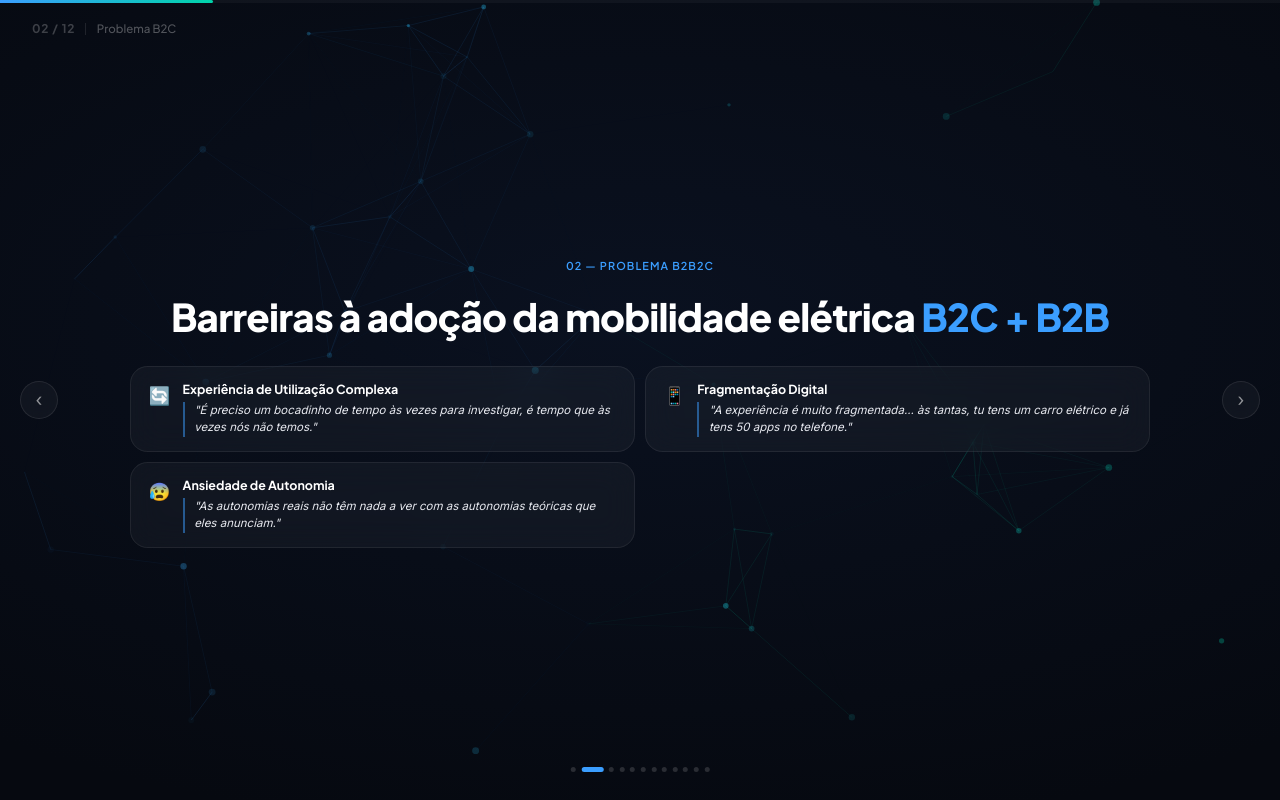
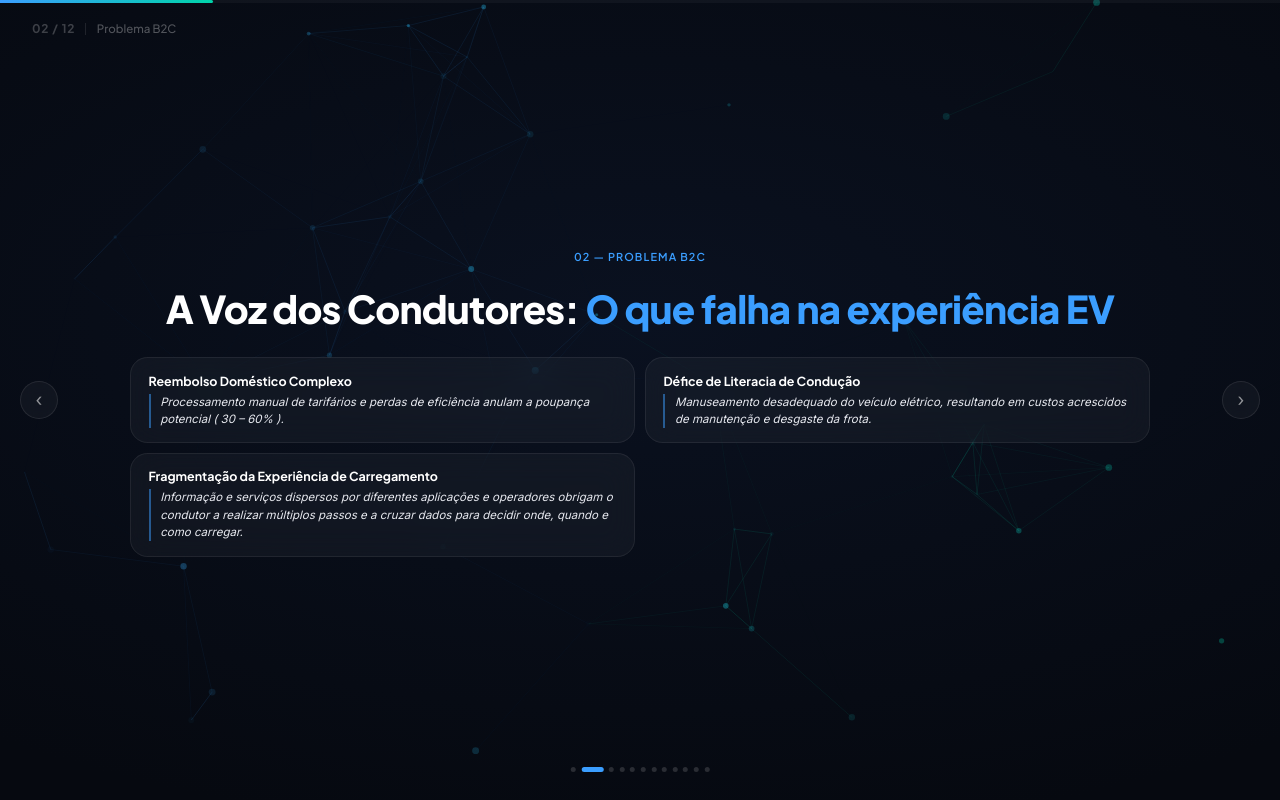
Before and after one commit to Fraviuh/ReVecta, a React (Vite) app: page / in a window 1280 px wide. Both pictures are taken after a click on the button 600 px from the left and 769 px from the top of the page. Built offline with nearby package versions, Linux system fonts and the light colour scheme; the HTML template or start-up script is replaced by a standard one.

Commit message:
Atualiza conteudo da pagina 02

```diff
--- a/src/App.tsx
+++ b/src/App.tsx
@@ -183,35 +183,34 @@ function S1() {
 function S2() {
   const items = [
     {
-      icon: "🔄",
-      title: "Experiência de Utilização Complexa",
-      quote: '"É preciso um bocadinho de tempo às vezes para investigar, é tempo que às vezes nós não temos."',
+      icon: "",
+      title: "Reembolso Doméstico Complexo",
+      quote: "Processamento manual de tarifários e perdas de eficiência anulam a poupança potencial ( 30 – 60% ).",
     },
     {
-      icon: "📱",
-      title: "Fragmentação Digital",
-      quote: '"A experiência é muito fragmentada... às tantas, tu tens um carro elétrico e já tens 50 apps no telefone."',
+      icon: "",
+      title: "Défice de Literacia de Condução",
+      quote: "Manuseamento desadequado do veículo elétrico, resultando em custos acrescidos de manutenção e desgaste da frota.",
     },
     {
-      icon: "😰",
-      title: "Ansiedade de Autonomia",
-      quote: '"As autonomias reais não têm nada a ver com as autonomias teóricas que eles anunciam."',
+      icon: "",
+      title: "Fragmentação da Experiência de Carregamento",
+      quote: "Informação e serviços dispersos por diferentes aplicações e operadores obrigam o condutor a realizar múltiplos passos e a cruzar dados para decidir onde, quando e como carregar.",
     },
   ];
 
   return (
     <div style={{ width: "100%", maxWidth: "1020px", display: "flex", flexDirection: "column", gap: "1.25rem", color: "#ffffff" }}>
       <div style={{ textAlign: "center" }}>
-        <Badge color={BLUE}>02 — Problema B2B2C</Badge>
+        <Badge color={BLUE}>02 — Problema B2C</Badge>
         <h2 style={{ fontFamily: "'Plus Jakarta Sans',sans-serif", fontWeight: 800, fontSize: "clamp(1.6rem,3.2vw,2.4rem)", color: "#fff", margin: "0.65rem 0 0", letterSpacing: "-0.02em" }}>
-          Barreiras à adoção da mobilidade elétrica{" "}
-          <span style={{ color: BLUE }}>B2C + B2B</span>
+          A Voz dos Condutores:{" "}
+          <span style={{ color: BLUE }}>O que falha na experiência EV</span>
         </h2>
       </div>
       <div style={{ display: "grid", gridTemplateColumns: "1fr 1fr", gap: "0.6rem" }}>
         {items.map((item) => (
           <Card key={item.title} style={{ padding: "0.9rem 1.1rem", display: "flex", gap: "0.75rem", alignItems: "flex-start" }}>
-            <span style={{ fontSize: "1.1rem", flexShrink: 0, marginTop: "0.1rem" }}>{item.icon}</span>
             <div style={{ display: "flex", flexDirection: "column", gap: "0.3rem", minWidth: 0 }}>
               <div style={{ fontFamily: "'Plus Jakarta Sans',sans-serif", fontWeight: 700, fontSize: "0.78rem", color: "#ffffff", lineHeight: 1.3 }}>
                 {item.title}
```
